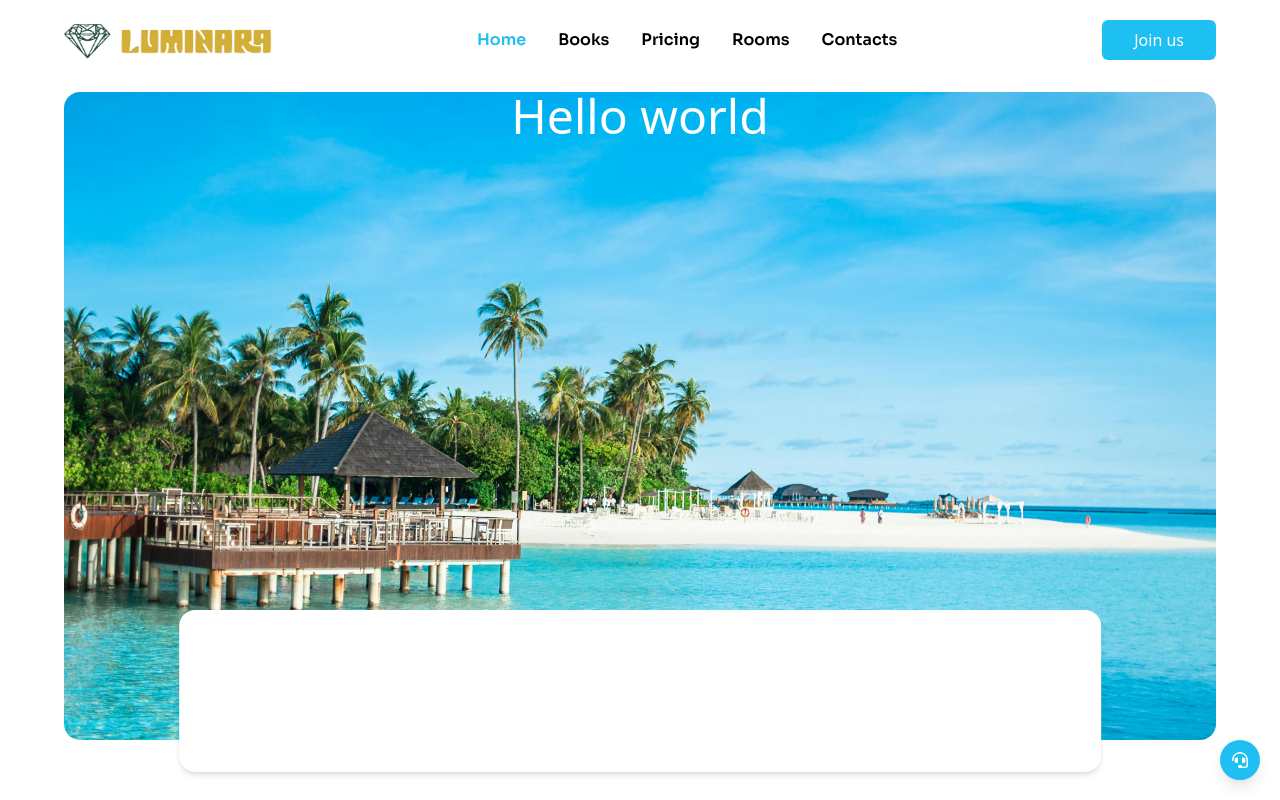
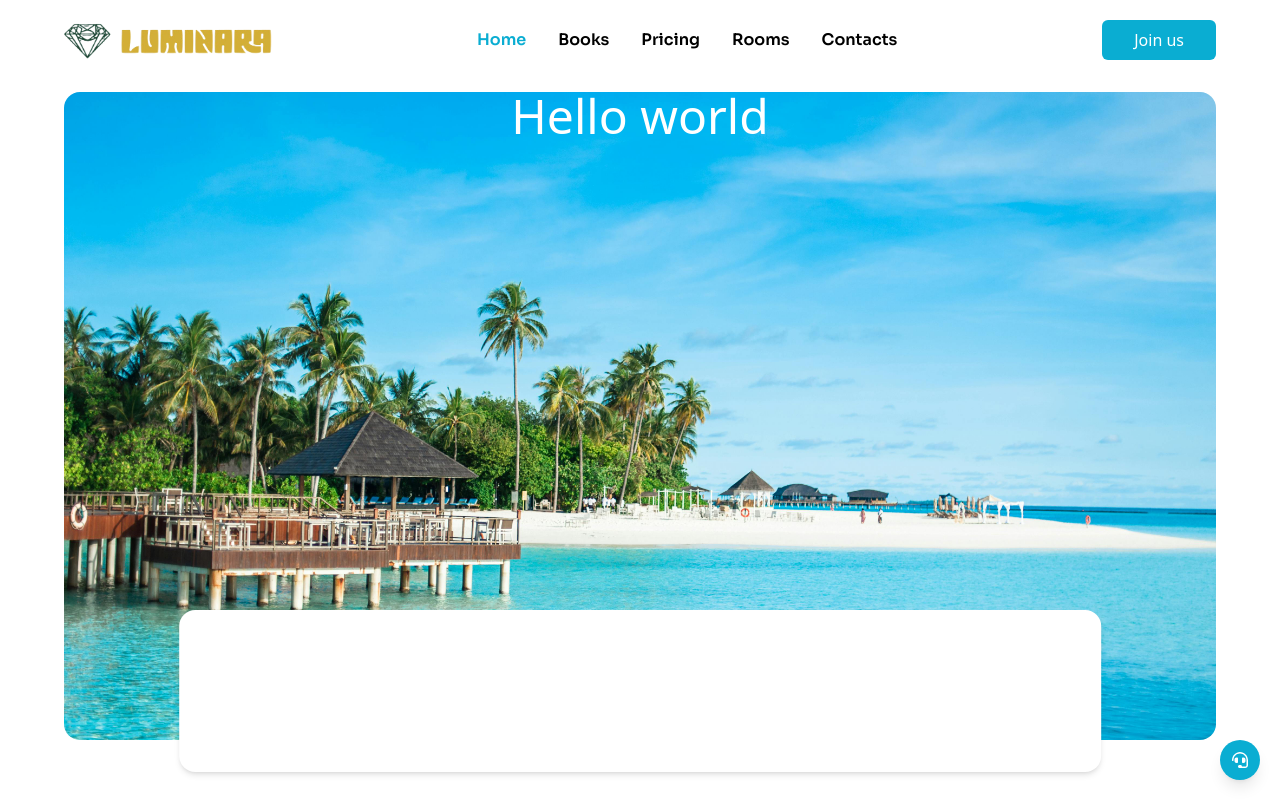
Before and after one commit to dani-dina/Hotel-Management-System-, a React (Vite) app in the folder frontend/: page / in a window 1280 px wide. Shown: the top 800 px of the page. Built offline with nearby package versions, Linux system fonts and the light colour scheme.

Commit message:
support chat

```diff
--- a/frontend/tailwind.css
+++ b/frontend/tailwind.css
@@ -7,7 +7,7 @@
 
 @theme {
   /* Colors */
-  --color-primary: #1EC0F1;
+  --color-primary: #0AADD2;
   --color-golden: #D4AF37;
 
   /* Font Families */
```
Also changed, not shown: frontend/src/components/SupportChatbot.jsx (added).
